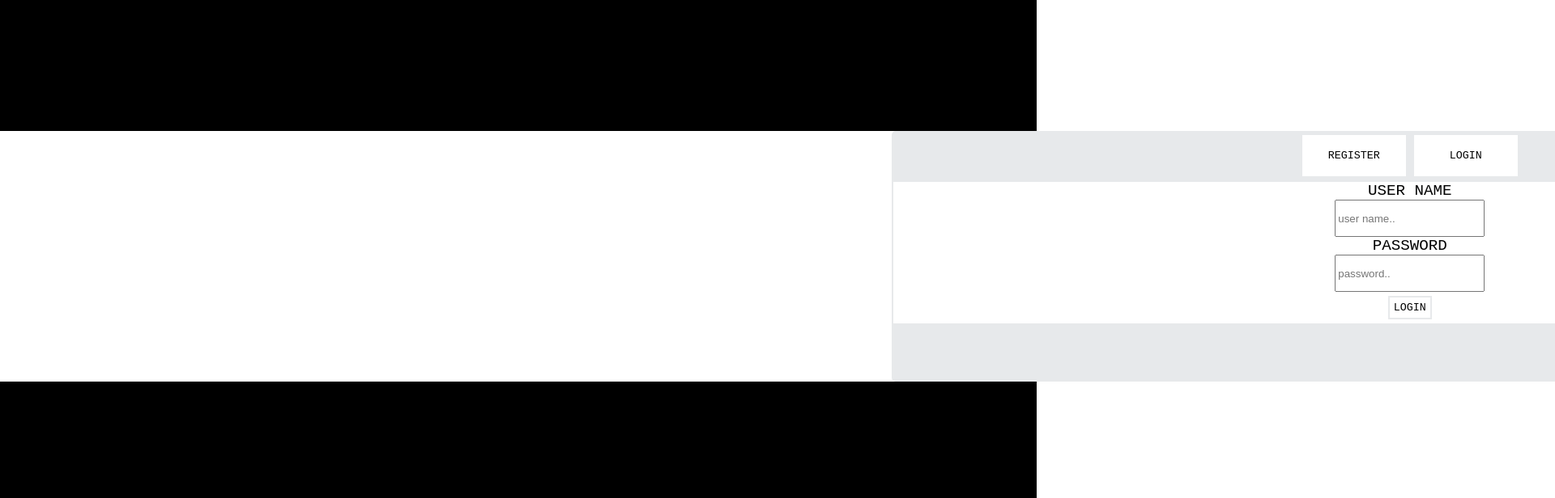
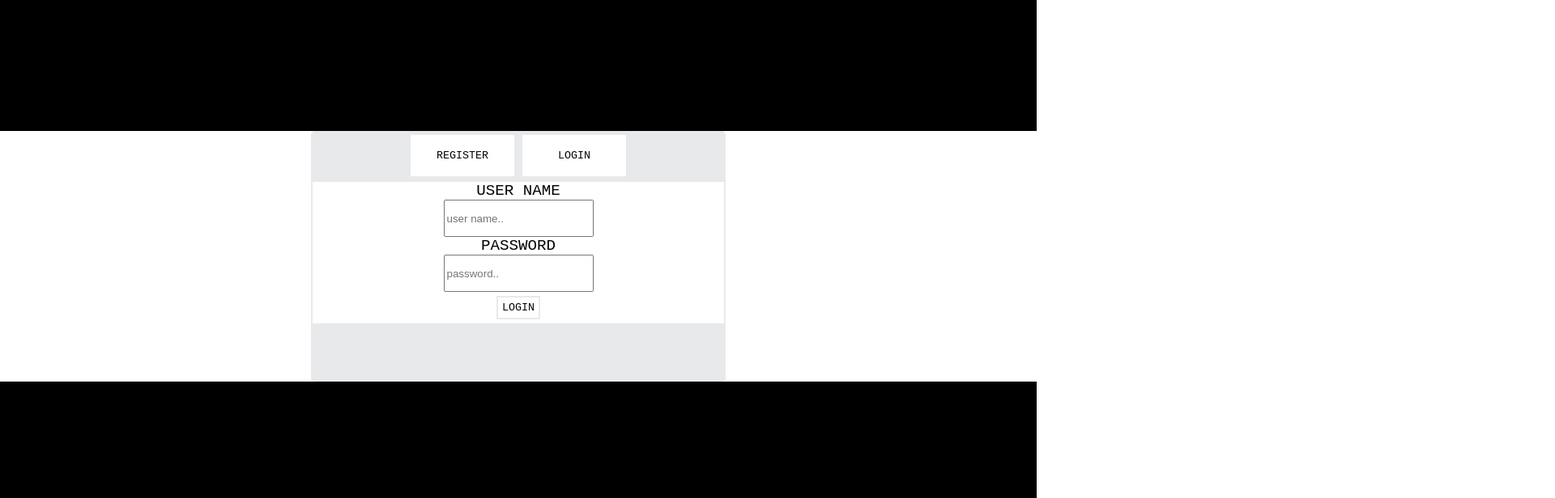
Before and after one commit to Izhakhtml/ShiftsManagment_app, a React (Create React App) app in the folder client/: page / in a window 1280 px wide. Shown: the top 616 px of the page at 81% size, 1920 px wide, since content can reach past the window. Built offline with nearby package versions, Linux system fonts and the light colour scheme; no server answers.

Commit message:
fixed components

```diff
--- a/client/src/components/pages/calender/Calendar.jsx
+++ b/client/src/components/pages/calender/Calendar.jsx
@@ -17,7 +17,7 @@ const CalendarApp = () => { //! component
                     endTime={{ h: 20, m: 15 }}
                     scaleUnit={60}
                     scaleHeaderTitle="שעות"
-                    dayFormat='YYYY-MM-DD'
+                    dayFormat='ddd MM/DD'
                     cellHeight={35}
                     dayCellComponent={(startSelection) => { return <GetTurns startSelection={startSelection} /> }}
                 />
--- a/client/src/components/pages/login & register/style.css
+++ b/client/src/components/pages/login & register/style.css
@@ -16,8 +16,10 @@
     border-bottom: 70px solid #E7E9EB;
     background: #E7E9EB;
     position: relative;
-    left: 86%;
+    /* left: 86%; */
     height: 20%;
+    margin-left: 30vw;
+    margin-right: 30vw;
     border-radius: 5px;
 }
 
```
Also changed, not shown: 1 other file (tests, documents, lock files or other folders).
